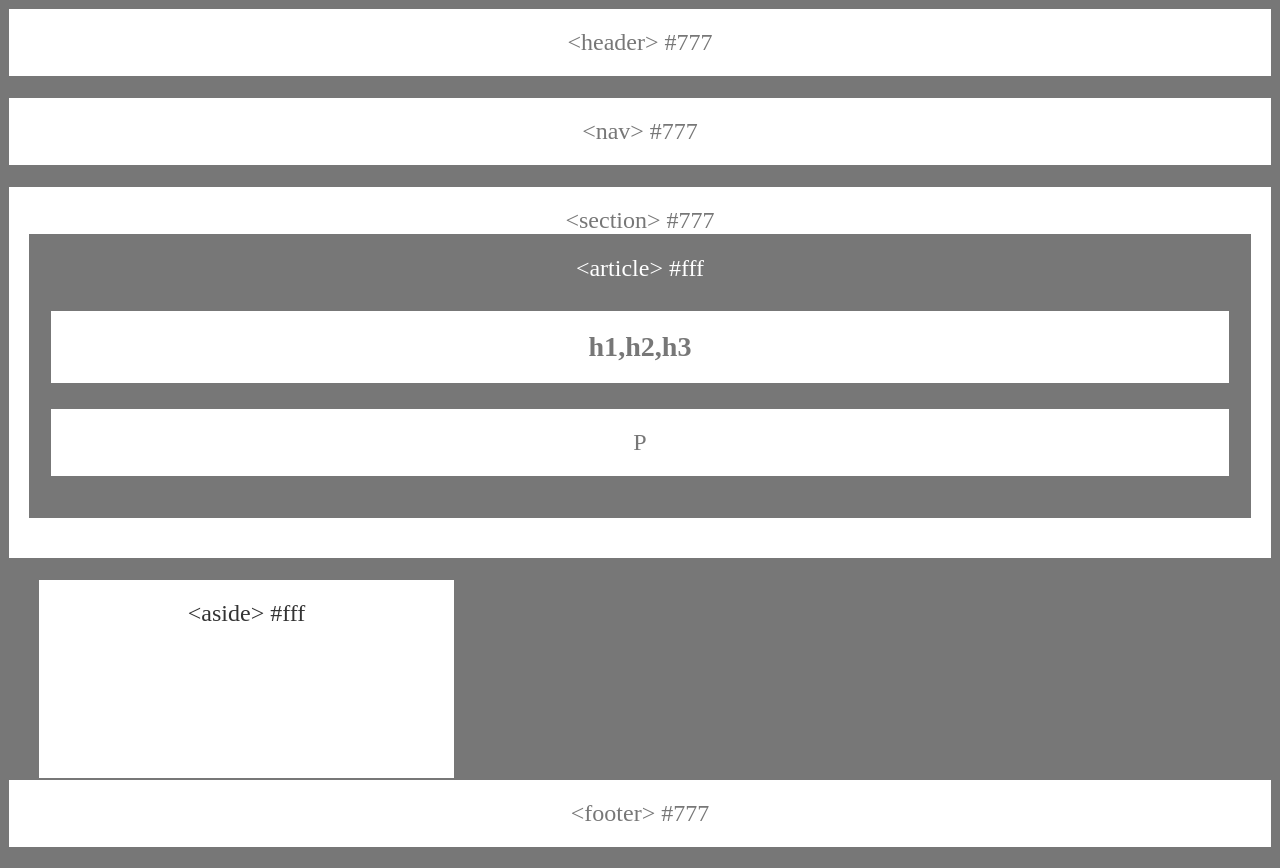
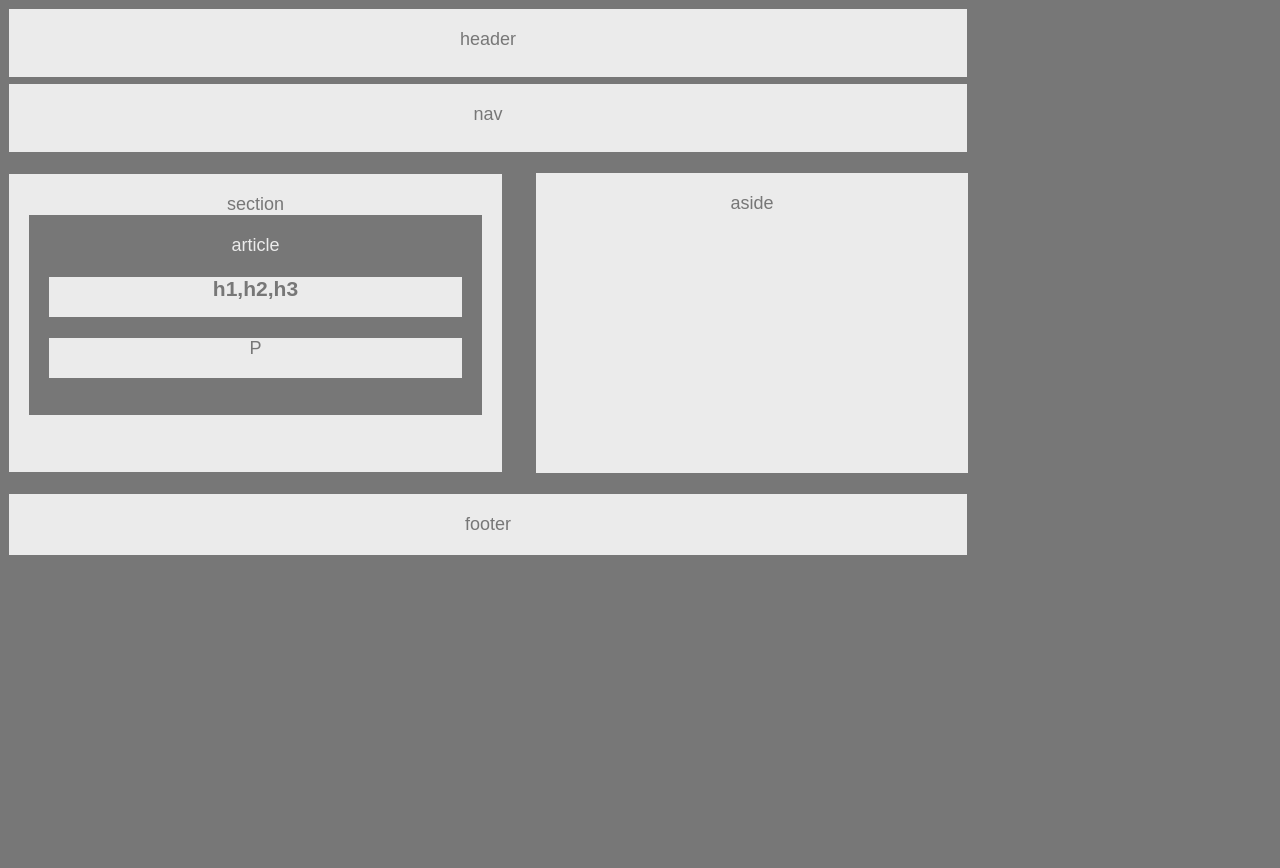
Before and after one commit to seanrichter/HW-Wireframe, a plain HTML site: page index.html in a window 1280 px wide. After the commit the page ends 800 px from the top, so only its background shows below. Drawn offline with Linux system fonts and the light colour scheme.

Commit message:
simplified html and CSS

```diff
--- a/index.html
+++ b/index.html
@@ -5,35 +5,25 @@
     <meta name="viewport" content="width=device-width, initial-scale=1.0">
     <meta http-equiv="X-UA-Compatible" content="ie=edge">
     <title>Easier Assignment - Building a Wireframe</title>
-    <link rel="stylesheet" href="style.css">
+    <link rel="stylesheet" type="text/css" href="style.css">
 </head>
 
 <body>
 
-    <header>
-        &lt;header&gt; #777
-    </header>
+    <header>header</header>
 
-    <nav id="middle">
-        &lt;nav&gt; #777
-    </nav>
+    <nav id="middle">nav</nav>
 
-    <section id="full">
-        &lt;section&gt; #777
-        <article id="article">
-            &lt;article&gt; #fff
+    <section id="full">section
+        <article id="article">article
             <h1>h1,h2,h3</h1>
             <p>P</p>
         </article>
      </section>
 
-    <aside id="aside">
-        &lt;aside&gt; #fff
-    </aside>
+    <aside id="aside">aside</aside>
 
-    <footer>
-        &lt;footer&gt; #777
-    </footer>
+    <footer>footer</footer>
 
 
 
--- a/style.css
+++ b/style.css
@@ -8,74 +8,78 @@
 }
 
 body {
-    font-size: 24px;
+    font-family: Arial, Helvetica, sans-serif;
+    color: #777;
+    font-size: 18px;
     background-color: #777;
+    width: 960px;
+    font-size: 18px;
+
 }
 
 header {
+    height: 70px;
+    padding: 20px;
+    color: #777;
+    background-color: #ebebeb;
+    border: 1px solid #777;
+    margin-bottom: 5px;
+}
+
+nav {
+    height: 70px;
     padding: 20px;
     margin-bottom: 20px;
     color: #777;
-    background-color: #fff;
-    border: 1px solid #777;
-}
-
-nav {
-    padding: 20px;
-    margin-bottom: 20px;
-    color: #777;
-    background-color: #fff;
+    background-color: #ebebeb;
     border: 1px solid #777;
 }
 
 section {
+    width: 495px;
+    height: 300px;
     padding: 20px;
     margin-bottom: 20px;
     color: #777;
-    background-color: #fff;
+    background-color: #ebebeb;
     border: 1px solid #777;
-}
-
-article {
-    padding: 20px;
-    margin-bottom: 20px;
-    color: #fff;
-    background-color: #777;
-    border: 1px solid #777;
-}
-
-h1 {
-    padding: 20px;
-    margin-bottom: 20px;
-    color: #777;
-    background-color: #fff;
-    border: 1px solid #777;
-}
-
-p {
-    padding: 20px;
-    margin-bottom: 20px;
-    color: #777;
-    background-color: #fff;
-    border: 1px solid #777;
+    float: left;
 }
 
 aside {
-    background-color: #fff;
-    color: #333;
-    width: 33%;
-    height: 200px;
-    border: 1px solid #777;
+    background-color: #ebebeb;
+    color: #777;
+    width: 45%;
+    height: 300px;
     padding: 20px;
-    float: left;
+    float: right;
     margin-left: 30px;
 }
 
 footer {
     padding: 20px;
-    margin-bottom: 20px;
     color: #777;
-    background-color: #fff;
+    background-color: #ebebeb;
     border: 1px solid #777;
     clear:both;
 }
+
+article {
+    height: 200px;
+    padding: 20px;
+    margin-bottom: 20px;
+    color: #ebebeb;
+    background-color: #777;
+}
+
+h1 {
+    height: 40px;
+    color: #777;
+    background-color: #ebebeb;
+}
+
+p {
+    height: 40px;
+    color: #777;
+    background-color: #ebebeb;
+}
```
